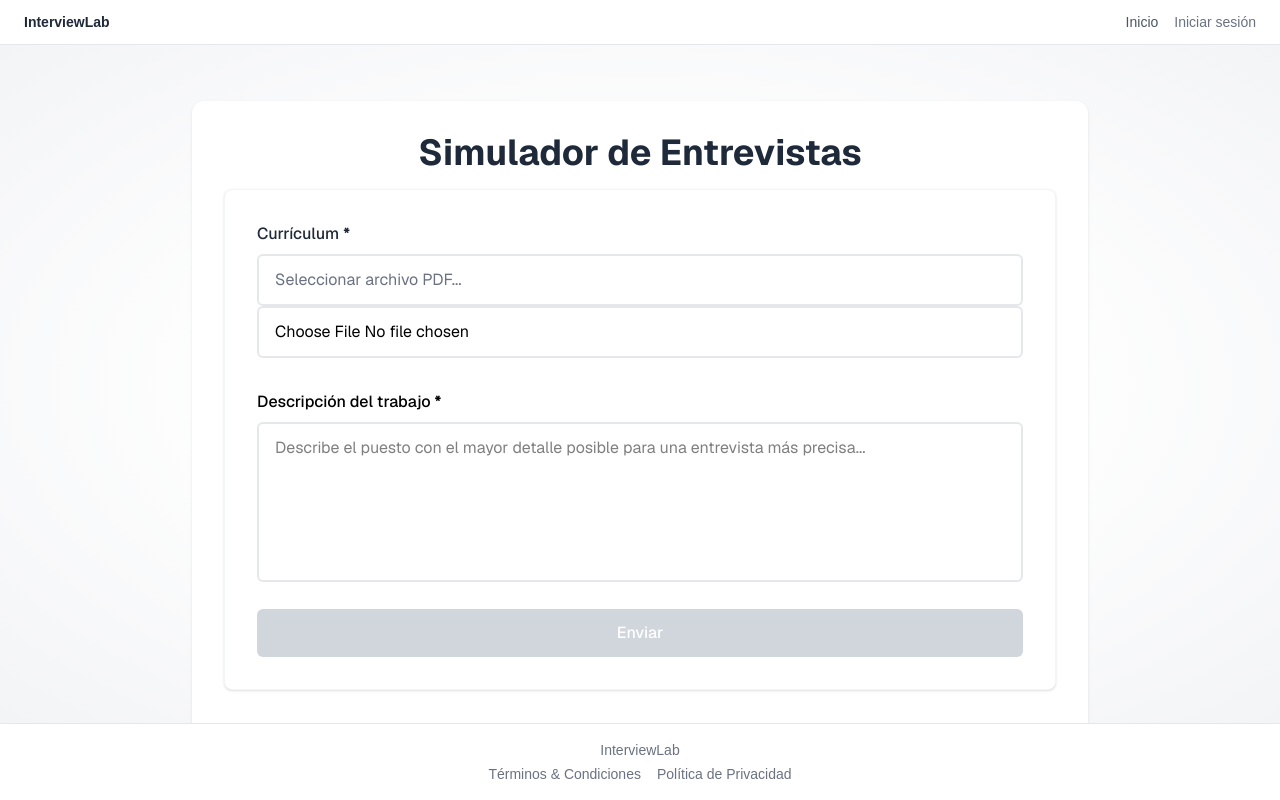
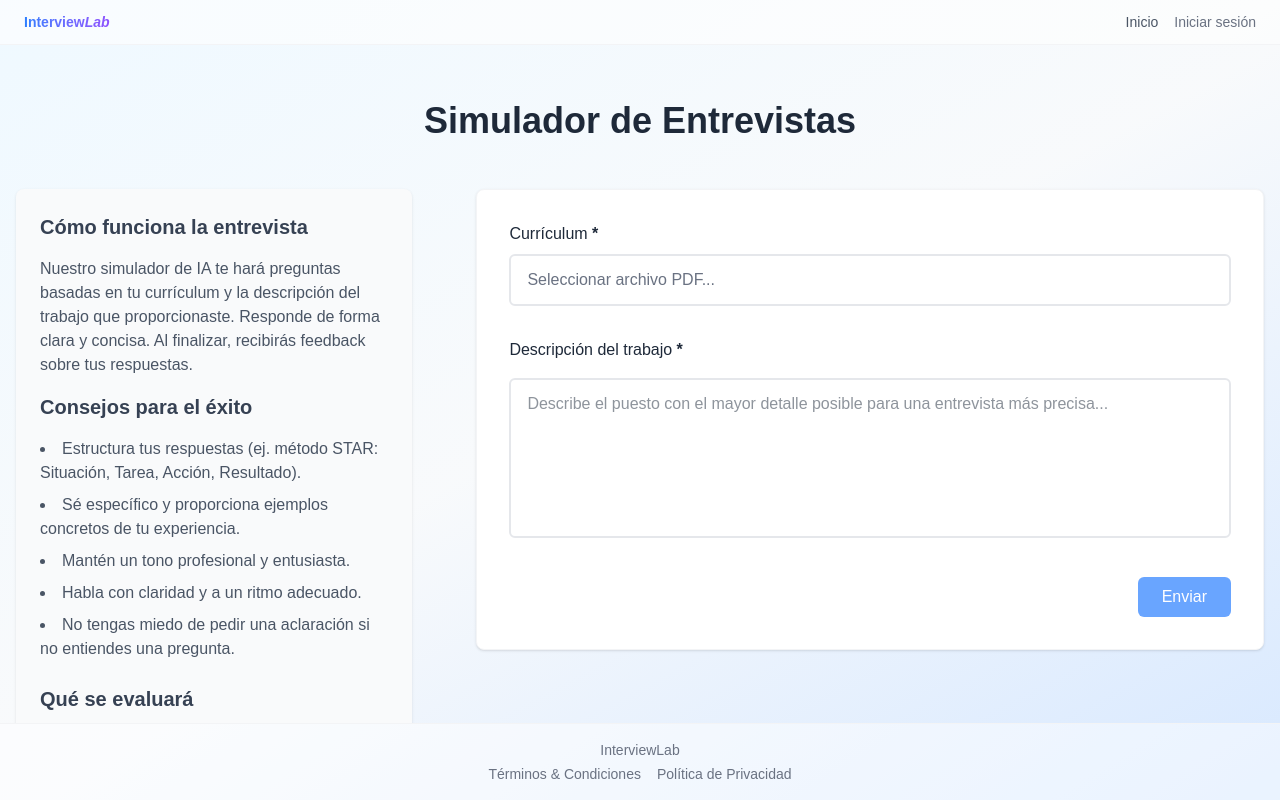
Before and after one commit to bpobletem/InterviewLab, a Next.js app: page /entrevista in a window 1280 px wide. Built offline with nearby package versions, Linux system fonts and the light colour scheme; no server answers.

Commit message:
cambios colores

```diff
--- a/src/app/(auth)/entrevista/page.tsx
+++ b/src/app/(auth)/entrevista/page.tsx
@@ -26,12 +26,38 @@ export default function Home() {
   };
 
   return (
-    <main className="flex items-center justify-center py-10 px-4 font-sans">
-      <div className="bg-white shadow-sm rounded-xl p-8 max-w-4xl w-full">
-        <h1 className="text-3xl sm:text-4xl font-bold text-center text-gray-800 mb-4">
+    <main className="flex flex-col items-center py-10 px-4">
+      <h1 className="text-3xl sm:text-4xl font-bold text-center text-gray-800 mb-12">
         Simulador de Entrevistas
       </h1>
+      <div className="flex flex-col lg:flex-row gap-16 w-full max-w-7xl">
+        {/* Columna Izquierda - Consejos */}
+        <aside className="lg:w-1/3 bg-gray-50 p-6 rounded-lg shadow">
+          <h2 className="text-xl font-semibold text-gray-700 mb-4">Cómo funciona la entrevista</h2>
+          <p className="text-gray-600 mb-4 text-md">
+            Nuestro simulador de IA te hará preguntas basadas en tu currículum y la descripción del trabajo que proporcionaste.
+            Responde de forma clara y concisa. Al finalizar, recibirás feedback sobre tus respuestas.
+          </p>
+          <h2 className="text-xl font-semibold text-gray-700 mb-4">Consejos para el éxito</h2>
+          <ul className="list-disc list-inside text-gray-600 space-y-2 text-md">
+            <li>Estructura tus respuestas (ej. método STAR: Situación, Tarea, Acción, Resultado).</li>
+            <li>Sé específico y proporciona ejemplos concretos de tu experiencia.</li>
+            <li>Mantén un tono profesional y entusiasta.</li>
+            <li>Habla con claridad y a un ritmo adecuado.</li>
+            <li>No tengas miedo de pedir una aclaración si no entiendes una pregunta.</li>
+          </ul>
+          <h2 className="text-xl font-semibold text-gray-700 mt-6 mb-4">Qué se evaluará</h2>
+          <ul className="list-disc list-inside text-gray-600 space-y-2 text-md">
+            <li><strong>Interés:</strong> Tu entusiasmo y motivación por el puesto.</li>
+            <li><strong>Claridad:</strong> La facilidad para entender tus respuestas.</li>
+            <li><strong>Profesionalismo:</strong> Tu comportamiento y lenguaje.</li>
+            <li><strong>Técnica:</strong> El uso de métodos para estructurar respuestas y la relevancia de tus habilidades.</li>
+            <li><strong>Ejemplos:</strong> La calidad y pertinencia de los ejemplos que proporcionas.</li>
+          </ul>
+        </aside>
 
+        {/* Columna Derecha - Contenido Principal */}
+        <div className="lg:w-2/3">
           {step === 'form' ? (
             <ResumeForm onComplete={handleFormComplete} />
           ) : (
@@ -43,6 +69,7 @@ export default function Home() {
             />
           )}
         </div>
+      </div>
     </main>
   );
 }
--- a/src/app/(auth)/home/page.tsx
+++ b/src/app/(auth)/home/page.tsx
@@ -11,12 +11,12 @@ export default async function HomePage() {
 
   return (
     <main className="flex flex-col items-center justify-center text-gray-800 px-4">
-      <div className="text-center space-y-4 mb-12 mt-12">
-        <h1 className="text-3xl font-bold">Hola, {data.user.email}</h1>
-        <p className="text-gray-600">Bienvenido a InterviewLab</p>
+      <div className="text-center space-y-4 mb-16 mt-12">
+        <h1 className="text-gray-800 text-3xl font-bold">Bienvenido a Interview<span className='italic'>Lab</span></h1>
+        <p className="">{data.user.email}</p>
       </div>
 
-      <div className="max-w-4xl w-full space-y-12">
+      <div className="max-w-4xl w-full space-y-16">
         <section className="bg-gray-50 p-8 rounded-lg shadow-sm border border-gray-100">
           <h2 className="text-2xl font-bold mb-4">¿Qué es InterviewLab?</h2>
           <p className="text-gray-700 mb-4">
@@ -34,28 +34,28 @@ export default async function HomePage() {
           <h2 className="text-2xl font-bold mb-4">¿Cómo funciona?</h2>
           <div className="space-y-4">
             <div className="flex items-start">
-              <div className="bg-black text-white rounded-full w-8 h-8 flex items-center justify-center flex-shrink-0 mt-1">1</div>
+              <div className="bg-gray-800 text-white rounded-full w-8 h-8 flex items-center justify-center flex-shrink-0 mt-1">1</div>
               <div className="ml-4">
                 <h3 className="font-semibold text-lg">Sube tu CV</h3>
                 <p className="text-gray-700">Carga tu currículum en formato PDF para que nuestro sistema pueda analizarlo.</p>
               </div>
             </div>
             <div className="flex items-start">
-              <div className="bg-black text-white rounded-full w-8 h-8 flex items-center justify-center flex-shrink-0 mt-1">2</div>
+              <div className="bg-gray-800 text-white rounded-full w-8 h-8 flex items-center justify-center flex-shrink-0 mt-1">2</div>
               <div className="ml-4">
                 <h3 className="font-semibold text-lg">Describe el puesto</h3>
                 <p className="text-gray-700">Proporciona una descripción detallada del puesto al que estás aplicando.</p>
               </div>
             </div>
             <div className="flex items-start">
-              <div className="bg-black text-white rounded-full w-8 h-8 flex items-center justify-center flex-shrink-0 mt-1">3</div>
+              <div className="bg-gray-800 text-white rounded-full w-8 h-8 flex items-center justify-center flex-shrink-0 mt-1">3</div>
               <div className="ml-4">
                 <h3 className="font-semibold text-lg">Inicia la entrevista</h3>
                 <p className="text-gray-700">Comienza la simulación de entrevista y responde a las preguntas como lo harías en una entrevista real.</p>
               </div>
             </div>
             <div className="flex items-start">
-              <div className="bg-black text-white rounded-full w-8 h-8 flex items-center justify-center flex-shrink-0 mt-1">4</div>
+              <div className="bg-gray-800 text-white rounded-full w-8 h-8 flex items-center justify-center flex-shrink-0 mt-1">4</div>
               <div className="ml-4">
                 <h3 className="font-semibold text-lg">Mejora tus habilidades</h3>
                 <p className="text-gray-700">Practica tantas veces como necesites para ganar confianza y mejorar tus respuestas.</p>
@@ -65,7 +65,7 @@ export default async function HomePage() {
         </section>
 
         <div className="text-center">
-          <Link href="/entrevista" className="inline-block bg-gray-900 text-white px-6 py-3 rounded-md font-medium hover:bg-black hover:translate-y-[-2px] transition">
+          <Link href="/entrevista" className="inline-block bg-blue-500 text-white px-6 py-2 rounded-md font-medium hover:bg-blue-600 hover:translate-y-[-2px] transition">
             Comenzar una entrevista
           </Link>
         </div>
--- a/src/app/(auth)/layout.tsx
+++ b/src/app/(auth)/layout.tsx
@@ -9,7 +9,7 @@ export default function AuthLayout({
   return (
     <>
       <Navbar />
-      <div className="flex-grow overflow-y-auto content-center justify-center py-4 bg-radial from-white from-40% to-gray-100">
+      <div className="flex-grow overflow-y-auto content-center justify-center py-4 bg-gradient-to-br from-sky-50 via-slate-50 to-blue-100">
         {children}
       </div>
       <Footer />
--- a/src/app/(public)/layout.tsx
+++ b/src/app/(public)/layout.tsx
@@ -9,7 +9,7 @@ export default function PublicLayout({
   return (
     <>
       <Navbar />
-      <div className="flex-grow overflow-y-auto content-center justify-center py-4 bg-radial from-white from-40% to-gray-100">
+      <div className="flex-grow overflow-y-auto content-center justify-center py-4 bg-gradient-to-br from-sky-50 via-slate-50 to-blue-100">
         {children}
       </div>
       <Footer />
--- a/src/app/(public)/login/page.tsx
+++ b/src/app/(public)/login/page.tsx
@@ -58,16 +58,16 @@ export default function Login() {
 
   return (
     <main className="flex items-center justify-center text-gray-800">
-      <div className="w-full max-w-md p-6 bg-white border border-gray-200 rounded-xl shadow-sm">
-        <h1 className="text-xl font-semibold text-center mb-1">
-          Iniciar sesión en <span className="font-bold text-gray-900">InterviewLab</span>
+      <div className="w-full max-w-md md:max-w-lg p-8 bg-white border border-gray-200 rounded-xl shadow-sm">
+        <h1 className="text-xl font-semibold text-center mb-2">
+          Inicia sesión en <span className="font-bold text-gray-900">InterviewLab</span>
         </h1>
-        <p className="text-sm text-center text-gray-500 mb-6">Ingresa tus credenciales</p>
-        <form className="mt-8 space-y-6" onSubmit={handleLogin}>
+        <p className="text-sm text-center text-gray-500 mb-8">Ingresa tus credenciales</p>
+        <form className="mt-8 space-y-8" onSubmit={handleLogin}>
           <div className="space-y-4 rounded-md">
             <div>
-              <label htmlFor="email" className="block text-sm font-medium">
-                Email address
+              <label htmlFor="email" className="block text-sm font-medium mb-4">
+                Correo electrónico
               </label>
               <input
                 id="email"
@@ -77,12 +77,12 @@ export default function Login() {
                 required
                 value={email}
                 onChange={(e) => setEmail(e.target.value)}
-                className="mt-1 block w-full rounded-md border border-foreground/20 px-3 py-2 shadow-sm focus:border-foreground/50 focus:outline-none focus:ring-1 focus:ring-foreground/50"
+                className="block w-full rounded-md border border-foreground/20 px-3 py-2 shadow-sm focus:border-foreground/50 focus:outline-none focus:ring-1 focus:ring-foreground/50"
               />
             </div>
             <div>
-              <label htmlFor="password" className="block text-sm font-medium">
-                Password
+              <label htmlFor="password" className="block text-sm font-medium mb-4">
+                Contraseña
               </label>
               <input
                 id="password"
@@ -92,7 +92,7 @@ export default function Login() {
                 required
                 value={password}
                 onChange={(e) => setPassword(e.target.value)}
-                className="mt-1 block w-full rounded-md border border-foreground/20 px-3 py-2 shadow-sm focus:border-foreground/50 focus:outline-none focus:ring-1 focus:ring-foreground/50"
+                className="block w-full rounded-md border border-foreground/20 px-3 py-2 shadow-sm focus:border-foreground/50 focus:outline-none focus:ring-1 focus:ring-foreground/50"
               />
             </div>
           </div>
@@ -101,7 +101,7 @@ export default function Login() {
           <button
             type="submit"
             disabled={loading}
-            className="w-full py-2 text-sm bg-gray-900 text-white rounded-md hover:bg-black transition hover:cursor-pointer disabled:opacity-70 disabled:cursor-not-allowed"
+            className="px-4 py-2 text-sm bg-blue-500 text-white rounded-md hover:bg-blue-600 transition hover:cursor-pointer disabled:opacity-70 disabled:cursor-not-allowed"
           >
             {loading ? (
               <span className="flex items-center justify-center">
--- a/src/app/(public)/page.tsx
+++ b/src/app/(public)/page.tsx
@@ -1,29 +1,26 @@
 export default function LandingPage() {
   return (
     <main className="text-gray-900 flex flex-col items-center justify-center px-4">
-      <div className="text-center space-y-4 max-w-2xl">
-        <h1 className="text-5xl font-bold">InterviewLab</h1>
-        <p className="text-gray-600 text-lg">
+      <div className="text-center max-w-2xl">
+        <h1 className="text-3xl md:text-6xl font-bold mb-8 bg-gradient-to-r from-blue-500 via-violet-500 to-pink-500 text-transparent bg-clip-text">
+          Interview
+          <span className="italic">Lab</span>
+        </h1>
+        <p className="text-gray-600 text-lg md:text-2xl mb-8">
           Mejora tus habilidades para entrevistas de trabajo con nuestro simulador de entrevistas impulsado por IA.
         </p>
 
-        <div className="flex gap-4 justify-center mt-6">
+        <div className="flex gap-4 justify-center mb-8">
           <a
-            href="/login"
-            className="bg-gray-900 text-white px-6 py-2 rounded-md font-medium hover:bg-black transition"
+            href="/entrevista"
+            className="bg-gradient-to-r from-blue-500 to-violet-500 text-lg text-white mb-8 px-6 py-2 rounded-md hover:transform hover:scale-105 transition"
           >
-            Iniciar sesión
-          </a>
-          <a
-            href="/register"
-            className="border border-gray-300 px-6 py-2 rounded-md font-medium hover:bg-gray-100 transition"
-          >
-            Registrarse
+            Comenzar
           </a>
         </div>
       </div>
 
-      <div className="mt-20 grid grid-cols-1 sm:grid-cols-3 gap-6 max-w-5xl w-full px-4">
+      <div className="grid grid-cols-1 sm:grid-cols-3 gap-8 max-w-5xl w-full">
         <Feature
           title="Entrevistas Realistas"
           description="Practica con simulaciones de entrevistas que se sienten reales."
@@ -43,9 +40,9 @@ export default function LandingPage() {
 
 function Feature({ title, description }: { title: string; description: string }) {
   return (
-    <div className="border border-gray-200 bg-white p-6 rounded-xl text-center shadow-sm">
-      <h2 className="font-semibold mb-2">{title}</h2>
-      <p className="text-sm text-gray-500">{description}</p>
+    <div className="border border-gray-200 bg-white p-8 rounded-xl text-center shadow-sm hover:transform hover:scale-105 transition">
+      <h2 className="font-semibold text-gray-700 mb-4 text-lg">{title}</h2>
+      <p className="text-md text-gray-500">{description}</p>
     </div>
   )
 }
--- a/src/app/(public)/register/page.tsx
+++ b/src/app/(public)/register/page.tsx
@@ -234,7 +234,7 @@ export default function RegisterPage() {
           {error && <p className="text-red-500 text-sm">{error}</p>}
           <button
             type="submit"
-            className="w-full py-2 text-sm bg-gray-900 text-white rounded-md hover:bg-black transition hover:cursor-pointer"
+            className="w-full py-2 text-sm bg-blue-500 text-white rounded-md hover:bg-blue-600 transition hover:cursor-pointer"
           >
             Registrarse
           </button>
--- a/src/components/AdminNavbar.tsx
+++ b/src/components/AdminNavbar.tsx
@@ -103,7 +103,8 @@ export default function AdminNavbar() {
   };
 
   return (
-    <nav className="w-full border-b border-gray-200 px-6 py-3 flex justify-between items-center bg-white text-sm">
+    <nav className="w-full border-b border-gray-200 px-6 py-3 flex justify-between items-center bg-white/60 text-sm">
+      <div className="max-w-7xl flex justify-between items-center w-full mx-auto">
         <Link href={institutionId ? `/admin/dashboard/${institutionId}` : '/admin/login'} className="font-semibold text-gray-800 hover:cursor-pointer">
           InterviewLab <span className="text-xs font-normal bg-gray-200 px-2 py-1 rounded ml-1">Admin</span>
         </Link>
@@ -139,6 +140,7 @@ export default function AdminNavbar() {
             </div>
           ) : null}
         </div>
+      </div>
     </nav>
   );
 }
--- a/src/components/Footer.tsx
+++ b/src/components/Footer.tsx
@@ -1,6 +1,6 @@
 export default function Footer() {
   return (
-    <footer className="w-full text-sm bg-white text-gray-500 flex flex-col items-center gap-1 py-4 border-t border-gray-200">
+    <footer className="w-full text-sm bg-white/40 text-gray-500 flex flex-col items-center gap-1 py-4 border-t border-gray-100">
       <span>InterviewLab</span>
       <div className="flex gap-4">
         <a href="/terms">Términos & Condiciones</a>
--- a/src/components/ResumeForm.tsx
+++ b/src/components/ResumeForm.tsx
@@ -65,40 +65,37 @@ export function ResumeForm({ onComplete }: ResumeFormProps) {
           >
             {file ? file.name : 'Seleccionar archivo PDF...'}
           </label>
-          <div className="relative">
-            <input
-              type="file"
-              id="file"
-              onChange={(e) => e.target.files && setFile(e.target.files[0])}
-              className="w-full px-4 py-3 border-2 border-gray-200 rounded-md text-black bg-white hover:border-black transition-colors duration-300 focus:outline-none focus:border-black cursor-pointer"
-              accept="application/pdf"
-            />
-          </div>
-          {file && (
-            <p className="mt-2 text-sm text-gray-700 bg-gray-50 p-2 rounded border border-gray-200">
-              <span className="font-medium">Archivo seleccionado:</span> {file.name}
-            </p>
-          )}
+          <input
+            type="file"
+            id="file-input-resume"
+            onChange={(e) => {
+              if (e.target.files && e.target.files.length > 0) {
+                setFile(e.target.files[0]);
+              }
+            }}
+            className="hidden"
+            accept="application/pdf"
+          />
         </div>
 
-        <div className="mb-5">
-          <label htmlFor="text" className="block text-black font-medium mb-2">
-            Descripción del trabajo <span className="text-black font-bold">*</span>
+        <div className="mb-8">
+          <label htmlFor="text" className="block text-gray-800 font-medium mb-4">
+            Descripción del trabajo <span className="text-gray-800 font-bold">*</span>
           </label>
           <textarea
             id="text"
             value={text}
             onChange={(e) => setText(e.target.value)}
-            className="w-full px-4 py-3 border-2 border-gray-200 rounded-md h-40 text-black resize-none hover:border-black transition-colors duration-300 focus:outline-none focus:border-black cursor-text"
+            className="w-full px-4 py-3 border-2 border-gray-200 rounded-md h-40 text-gray-800 resize-none hover:border-black transition-colors duration-300 focus:outline-none focus:border-black cursor-text"
             placeholder="Describe el puesto con el mayor detalle posible para una entrevista más precisa..."
           />
         </div>
 
-        <div className="flex flex-col space-y-4">
+        <div className="text-right">
           <button
             type="submit"
             disabled={isLoading || !isFormComplete}
-            className="px-6 py-3 bg-black text-white rounded-md hover:bg-gray-800 transition-all duration-300 disabled:bg-gray-300 disabled:cursor-not-allowed cursor-pointer transform hover:translate-y-[-2px] font-medium"
+            className="py-2 px-6 bg-blue-500 text-white rounded-md hover:bg-blue-700 transition-all duration-300 disabled:opacity-70 disabled:cursor-not-allowed cursor-pointer transform font-medium"
           >
             {isLoading ? (
               <span className="flex items-center justify-center">
--- a/src/components/navbar.tsx
+++ b/src/components/navbar.tsx
@@ -78,9 +78,11 @@ export default function Navbar() {
   };
 
   return (
-    <nav className="w-full border-b border-gray-200 px-6 py-3 flex justify-between items-center bg-white text-sm">
-      <Link href="/home" className="font-semibold text-gray-800 hover:cursor-pointer">
-        InterviewLab
+    <nav className="w-full border-b border-gray-100 px-6 py-3 flex justify-between items-center bg-white/60 text-sm">
+      <div className="max-w-7xl flex justify-between items-center w-full mx-auto">
+        <Link href="/" className="text-md font-semibold bg-gradient-to-r from-blue-500 to-violet-500 text-transparent bg-clip-text hover:cursor-pointer">
+          Interview
+          <span className='italic'>Lab</span>
         </Link>
         <div className="flex items-center gap-4">
           <Link href="/home" className="text-gray-600 hover:text-black transition hover:cursor-pointer">
@@ -113,6 +115,7 @@ export default function Navbar() {
             </Link>
           )}
         </div>
+      </div>
     </nav>
   );
 }
```
Also changed, not shown: src/components/Conversation.tsx (+4 -4 lines). Lines whose indentation alone changed are shown as unchanged.
